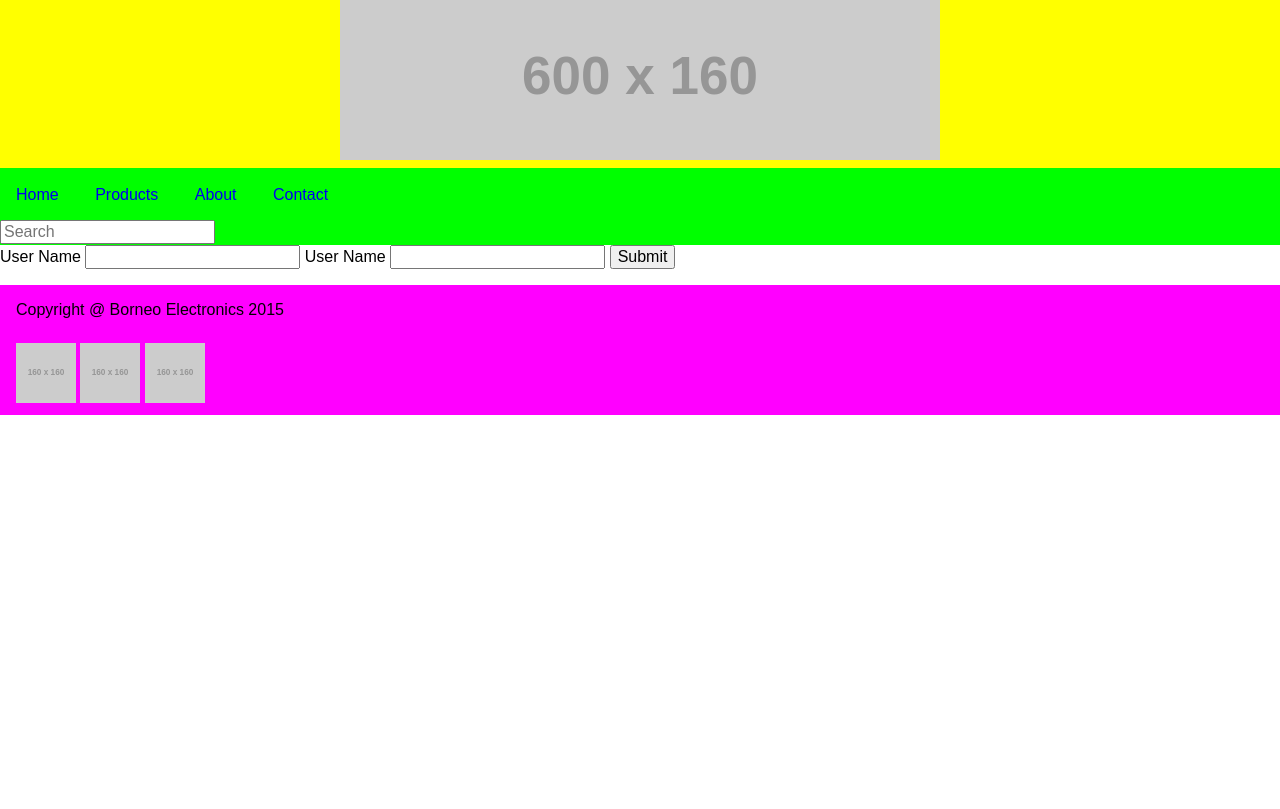
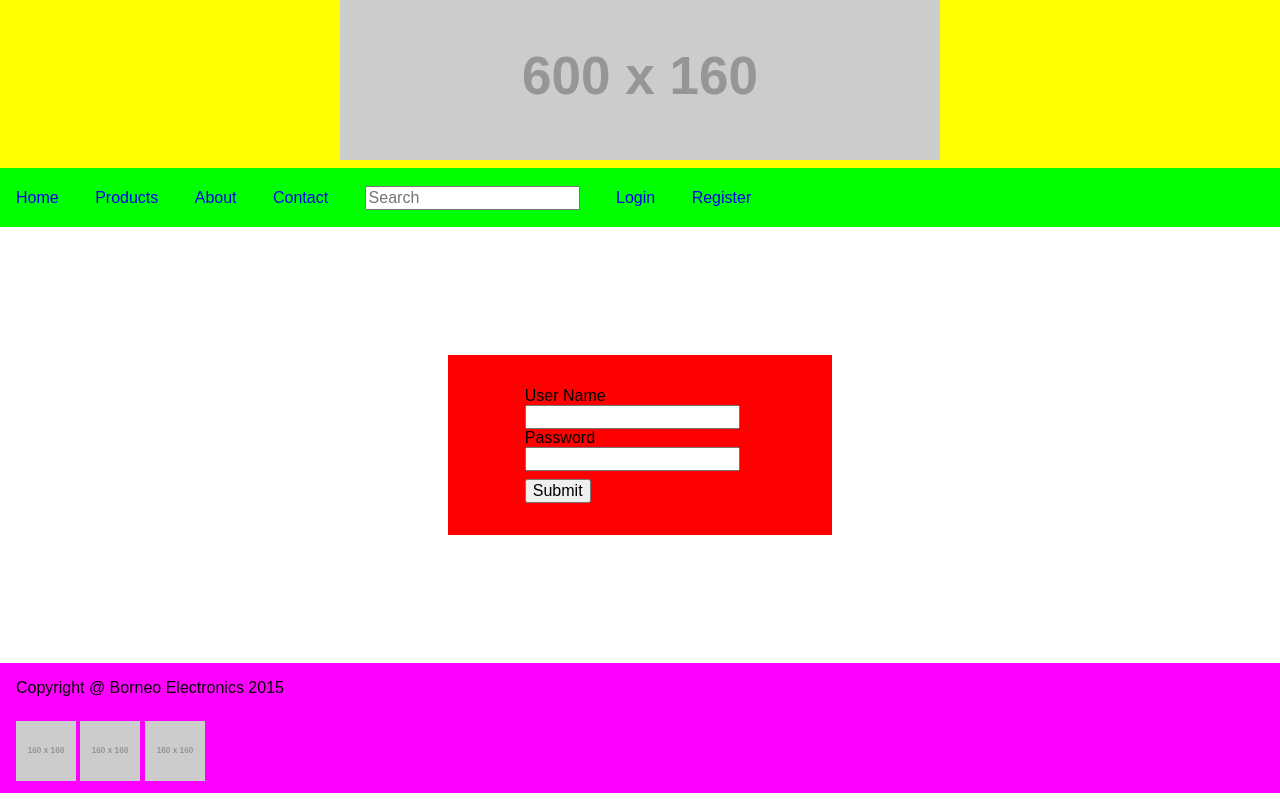
Before and after one commit to xkanin/ecommerce, a PHP site: page /index.php in a window 1280 px wide. Before the commit the page ends 415 px from the top, so only its background shows below. Run offline with PHP 8.4, Linux system fonts and the light colour scheme; grey boxes labelled with a size stand in for pictures from a placeholder-image service; some libraries are stand-ins or nearby versions.

Commit message:
Minor Changes
just small code modifications

```diff
--- a/private/templates/footer.php
+++ b/private/templates/footer.php
@@ -7,7 +7,8 @@ $html	=	<<<HTML
 		<li><a href = "#"><img src = "http://placehold.it/160x160"/></a></li>
 		<li><a href = "#"><img src = "http://placehold.it/160x160"/></a></li>
 		</ul>
-	</footer>
+</footer>
+</div>
 </body>
 </html>
 HTML;
--- a/private/templates/login.php
+++ b/private/templates/login.php
@@ -1,12 +1,14 @@
 <?php
 $html	=	<<<HTML
-<form method = "POST" action = "../private/controllers/login.php">
+<div id = "loginForm">
+<form id = "login" method = "POST" action = "../private/controllers/login.php">
 	<label for = "userName">User Name</label>
 	<input type = "text" id = "userName" name = "userName"/>
-	<label for = "password">User Name</label>
+	<label for = "password">Password</label>
 	<input type = "text" id = "password" name = "password"/>
 	<button type = "submit" name = "login">Submit</button>
 </form>
+</div>
 HTML;
 
 return $html;
--- a/private/templates/navigation.php
+++ b/private/templates/navigation.php
@@ -8,8 +8,10 @@ $html	=	<<<HTML
 		<li><a href = "#">Products</a></li>
 		<li><a href = "#">About</a></li>
 		<li><a href = "#">Contact</a></li>
+		<li><input type = "search" placeholder="Search"/></li>
+		<li><a href = "?page=login">Login</a></li>
+		<li><a href = "#">Register</a></li>
 		</ul>
-		<input type = "search" placeholder="Search"/>
 	</nav>
 </header>
 HTML;
--- a/public/index.php
+++ b/public/index.php
@@ -4,10 +4,6 @@ include '../private/controllers/login.php';
 
 $page	=	NULL;
 $templatePath	=	'../private/templates/';
-
-if ( isset($_POST['login']) )	{
-
-}
 
 $page	=	include $templatePath . "header.php";
 $page  .=	include $templatePath . "navigation.php";
```
